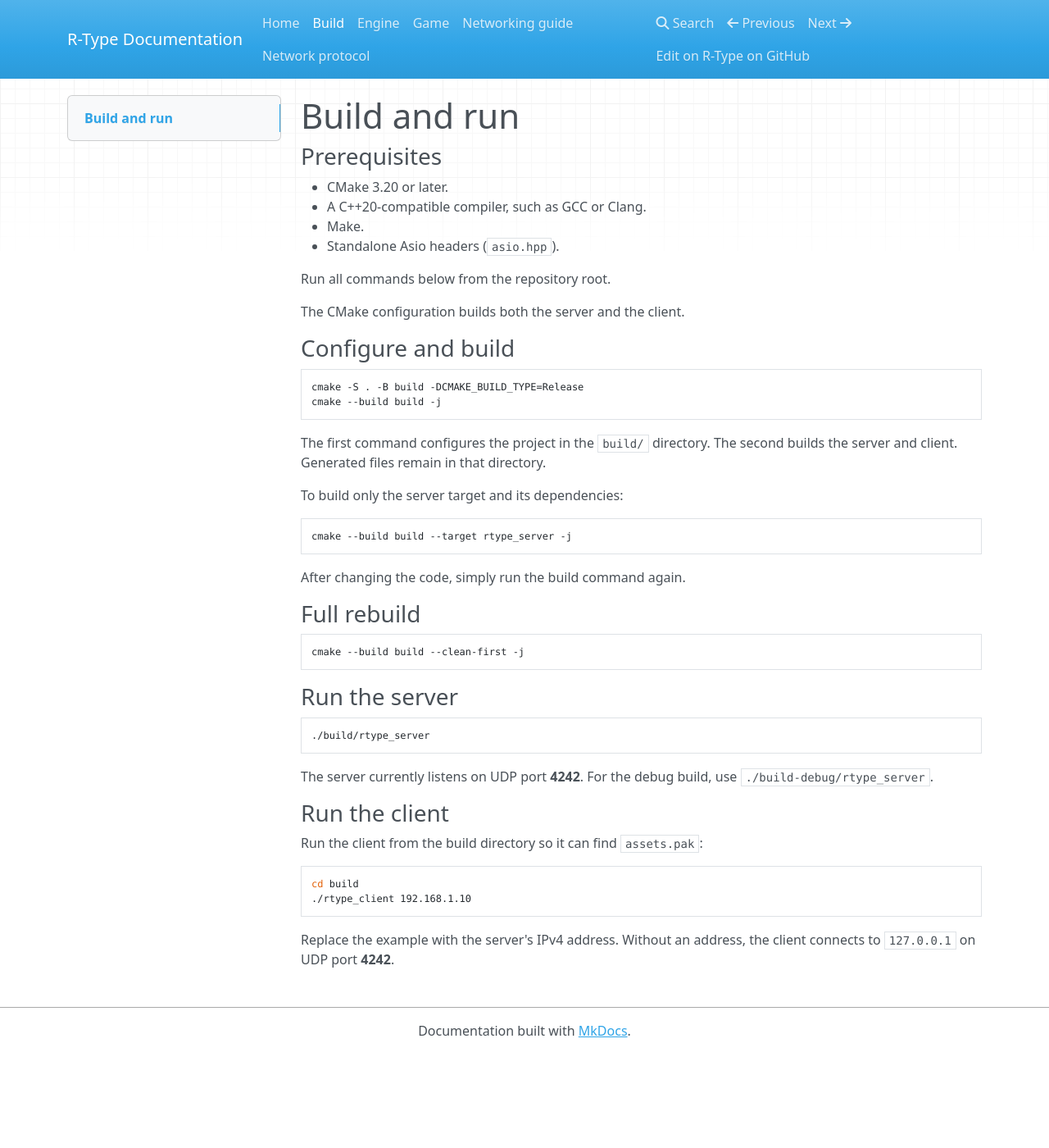
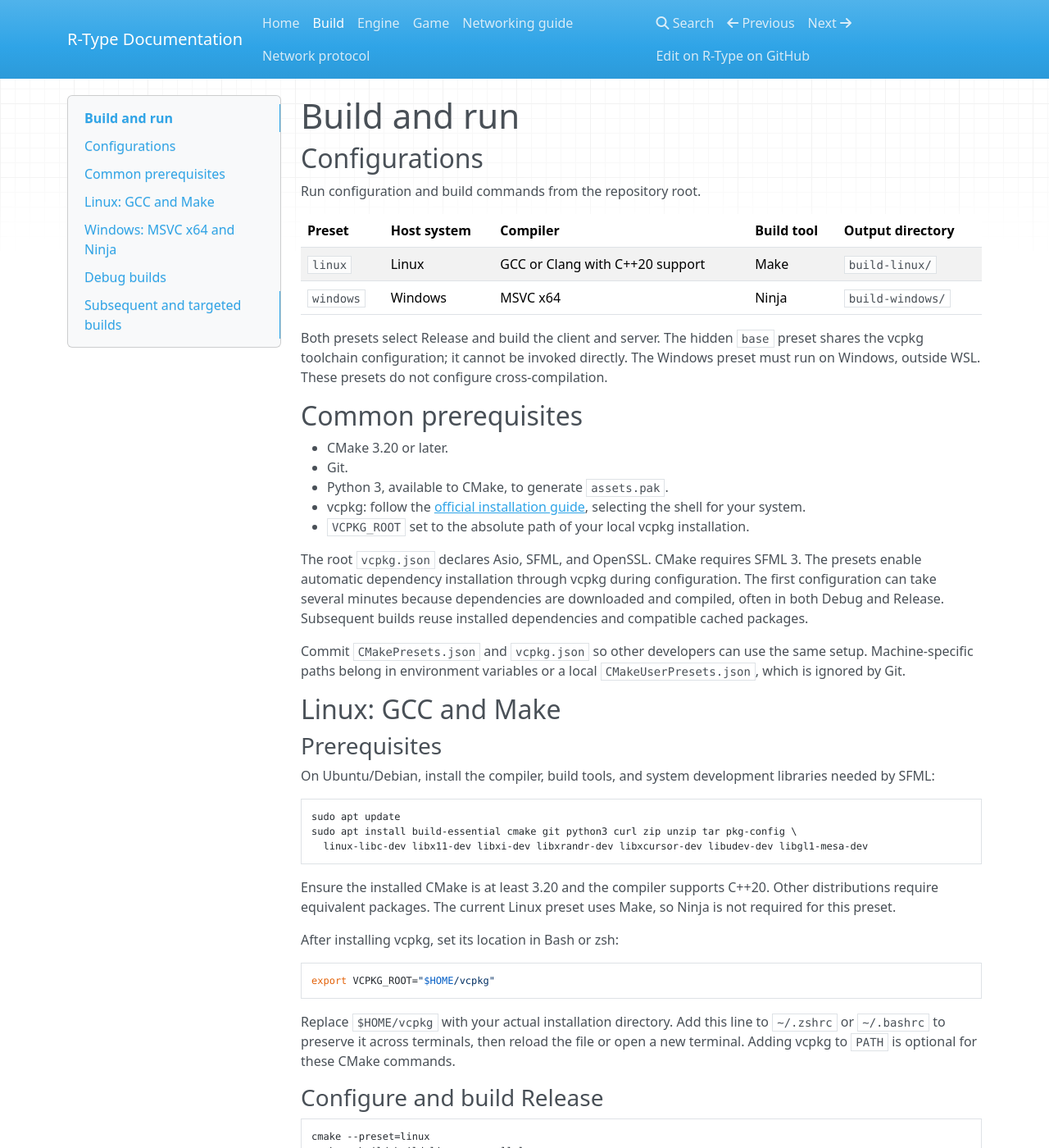
Before and after one commit to MyEpitechProjects/G-ING-500-LIL-5-1-rtype-5, an MkDocs documentation site: the page built from docs/build.md, in a window 1280 px wide and 1400 px high. Shown: the whole window at 82% size. Built offline with MkDocs 1.6.1, drawn with Linux system fonts in a browser that asks for light colours; nearby versions of some CDN libraries; some of the changed text lies outside the part shown.

Commit message:
build: add cmake preset for windows configuration

````diff
--- a/docs/build.md
+++ b/docs/build.md
@@ -1,54 +1,166 @@
 # Build and run
+
+## Configurations
+
+Run configuration and build commands from the repository root.
+
+| Preset | Host system | Compiler | Build tool | Output directory |
+| --- | --- | --- | --- | --- |
+| `linux` | Linux | GCC or Clang with C++20 support | Make | `build-linux/` |
+| `windows` | Windows | MSVC x64 | Ninja | `build-windows/` |
+
+Both presets select Release and build the client and server. The hidden `base` preset shares the vcpkg toolchain configuration; it cannot be invoked directly. The Windows preset must run on Windows, outside WSL. These presets do not configure cross-compilation.
+
+## Common prerequisites
+
+- CMake 3.20 or later.
+- Git.
+- Python 3, available to CMake, to generate `assets.pak`.
+- vcpkg: follow the [official installation guide](https://learn.microsoft.com/en-us/vcpkg/get_started/get-started?pivots=shell-powershell), selecting the shell for your system.
+- `VCPKG_ROOT` set to the absolute path of your local vcpkg installation.
+
+The root `vcpkg.json` declares Asio, SFML, and OpenSSL. CMake requires SFML 3. The presets enable automatic dependency installation through vcpkg during configuration. The first configuration can take several minutes because dependencies are downloaded and compiled, often in both Debug and Release. Subsequent builds reuse installed dependencies and compatible cached packages.
+
+Commit `CMakePresets.json` and `vcpkg.json` so other developers can use the same setup. Machine-specific paths belong in environment variables or a local `CMakeUserPresets.json`, which is ignored by Git.
+
+## Linux: GCC and Make
 
 ### Prerequisites
 
-- CMake 3.20 or later.
-- A C++20-compatible compiler, such as GCC or Clang.
-- Make.
-- Standalone Asio headers (`asio.hpp`).
-
-Run all commands below from the repository root.
-
-The CMake configuration builds both the server and the client.
-
-### Configure and build
+On Ubuntu/Debian, install the compiler, build tools, and system development libraries needed by SFML:
 
 ```sh
-cmake -S . -B build -DCMAKE_BUILD_TYPE=Release
-cmake --build build -j
+sudo apt update
+sudo apt install build-essential cmake git python3 curl zip unzip tar pkg-config \
+  linux-libc-dev libx11-dev libxi-dev libxrandr-dev libxcursor-dev libudev-dev libgl1-mesa-dev
 ```
 
-The first command configures the project in the `build/` directory. The second builds the server and client. Generated files remain in that directory.
+Ensure the installed CMake is at least 3.20 and the compiler supports C++20. Other distributions require equivalent packages. The current Linux preset uses Make, so Ninja is not required for this preset.
 
-To build only the server target and its dependencies:
+After installing vcpkg, set its location in Bash or zsh:
 
 ```sh
-cmake --build build --target rtype_server -j
+export VCPKG_ROOT="$HOME/vcpkg"
 ```
 
-After changing the code, simply run the build command again.
+Replace `$HOME/vcpkg` with your actual installation directory. Add this line to `~/.zshrc` or `~/.bashrc` to preserve it across terminals, then reload the file or open a new terminal. Adding vcpkg to `PATH` is optional for these CMake commands.
 
-### Full rebuild
+### Configure and build Release
 
 ```sh
-cmake --build build --clean-first -j
+cmake --preset=linux
+cmake --build build-linux --parallel
 ```
 
-### Run the server
+### Run
+
+Start the server from the repository root:
 
 ```sh
-./build/rtype_server
+./build-linux/rtype_server
 ```
 
-The server currently listens on UDP port **4242**. For the debug build, use `./build-debug/rtype_server`.
-
-### Run the client
-
-Run the client from the build directory so it can find `assets.pak`:
+In another terminal, start the client from the build directory so it can find `assets.pak`:
 
 ```sh
-cd build
-./rtype_client 192.168.1.10
+cd build-linux
+./rtype_client 127.0.0.1
 ```
 
-Replace the example with the server's IPv4 address. Without an address, the client connects to `127.0.0.1` on UDP port **4242**.
+## Windows: MSVC x64 and Ninja
+
+### Prerequisites
+
+- Visual Studio 2022 Build Tools, with the **Desktop development with C++** workload, the MSVC x64/x86 tools, and a Windows SDK. The Visual Studio editor is optional.
+- Ninja, available on `PATH` in the build terminal.
+- Windows installations of CMake, Git, Python 3, and vcpkg.
+
+Open **x64 Native Tools Command Prompt for VS 2022**. To use the PowerShell commands below, run `powershell` inside that prompt; it inherits the initialized MSVC x64 environment. An equivalently initialized Developer PowerShell also works.
+
+Check that the tools are available:
+
+```powershell
+cl
+cmake --version
+ninja --version
+python --version
+```
+
+`cl` should print the Microsoft compiler banner for x64. It may also report that no source file was provided; this check does not compile anything.
+
+Set the local vcpkg path in that PowerShell session:
+
+```powershell
+$env:VCPKG_ROOT = "C:\vcpkg"
+```
+
+Replace `C:\vcpkg` with your installation path. You may also define `VCPKG_ROOT` permanently in your Windows user environment variables, then reopen the developer terminal.
+
+### Configure and build Release
+
+From the repository root:
+
+```powershell
+cmake --preset=windows -DVCPKG_TARGET_TRIPLET=x64-windows
+cmake --build build-windows --parallel
+```
+
+This uses Ninja with MSVC, not the Visual Studio project generator. Release is selected by `CMAKE_BUILD_TYPE` in the preset; executables are placed directly in `build-windows/`, without a `Release/` subdirectory. Do not add `architecture: x64` to this Ninja preset; select x64 through the compiler environment instead.
+
+### Run
+
+Start the server:
+
+```powershell
+.\build-windows\rtype_server.exe
+```
+
+In another terminal, start the client from the build directory:
+
+```powershell
+cd build-windows
+.\rtype_client.exe 127.0.0.1
+```
+
+Keep the runtime DLLs supplied by the dependency setup alongside the executables when distributing the build, together with `assets.pak` for the client. A Windows build and runtime check are required to validate Windows compatibility; a successful Linux build alone does not establish it.
+
+## Debug builds
+
+Use separate directories to keep Release builds intact.
+
+Linux:
+
+```sh
+cmake --preset=linux -B build-linux-debug -DCMAKE_BUILD_TYPE=Debug
+cmake --build build-linux-debug --parallel
+```
+
+Windows, in the initialized MSVC x64 environment:
+
+```powershell
+cmake --preset=windows -B build-windows-debug -DCMAKE_BUILD_TYPE=Debug -DVCPKG_TARGET_TRIPLET=x64-windows
+cmake --build build-windows-debug --parallel
+```
+
+Run the binaries from the corresponding Debug directory, using the same commands as above with the directory replaced.
+
+## Subsequent and targeted builds
+
+After changing source code, rerun only the build command for your configuration. To build a specific executable:
+
+```sh
+cmake --build build-linux --target rtype_server --parallel
+cmake --build build-linux --target rtype_client --parallel
+```
+
+On Windows, substitute `build-windows` for `build-linux`. Use the Debug directory instead when appropriate. Configuring still resolves all declared dependencies, even if you subsequently build only the server target.
+
+To rebuild project targets from scratch:
+
+```sh
+cmake --build build-linux --clean-first --parallel
+```
+
+This does not clear vcpkg's dependency caches.
+
+If an output directory was previously configured with another generator, compiler, or toolchain, use a fresh directory with `-B`, then use that directory in subsequent build and run commands. In particular, do not reuse a Make build directory for Ninja.
--- /dev/null
+++ b/vcpkg.json
@@ -0,0 +1,3 @@
+{
+  "dependencies": ["asio", "sfml", "openssl"]
+}
````
Also changed, not shown: CMakePresets.json (added, +30 -0 lines), 1 other file.
